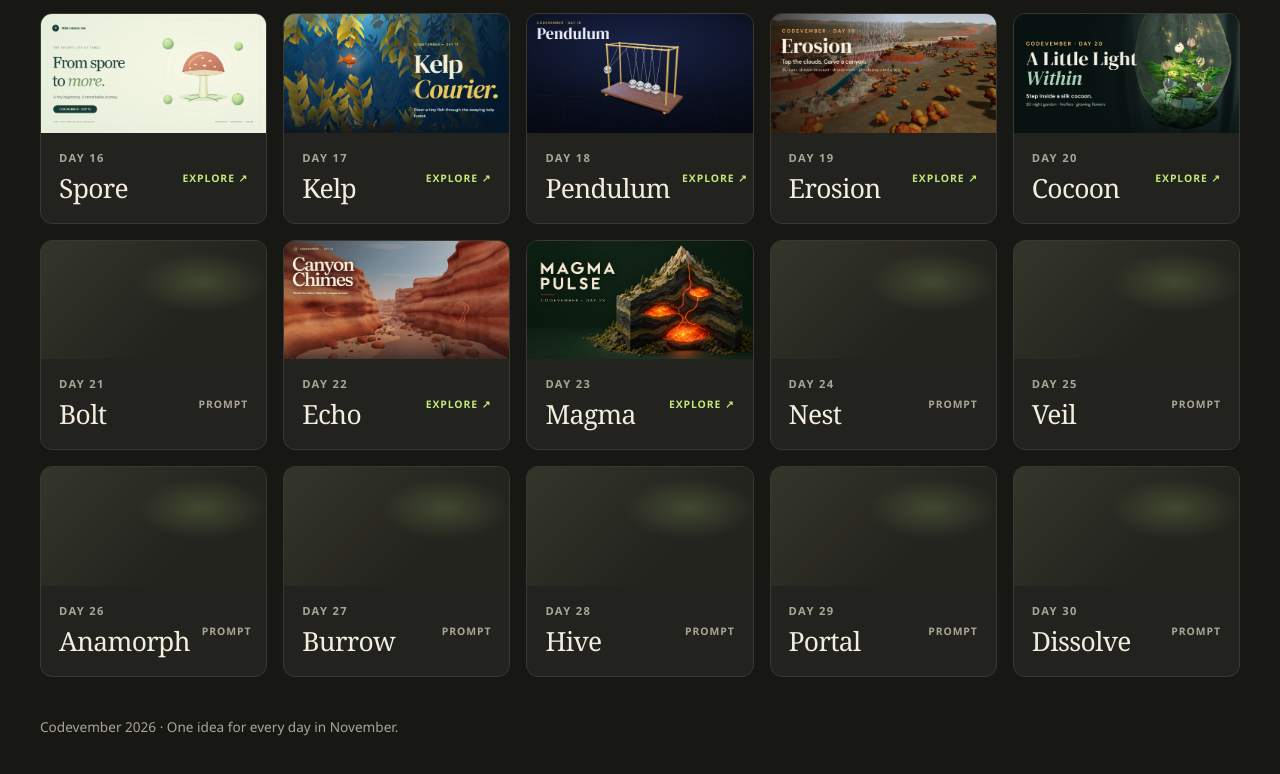
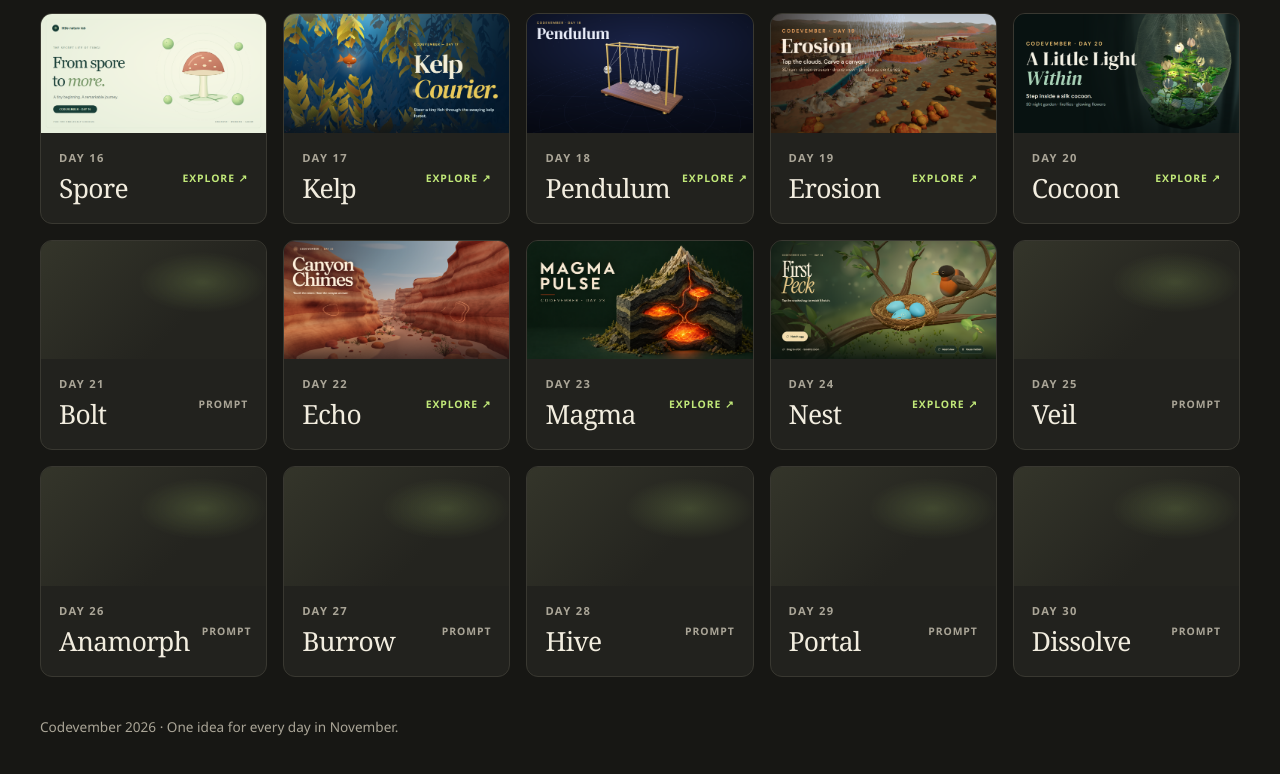
Before and after one commit to gregpuzzles1/codevember-2026, a plain HTML site: page index.html in a window 1280 px wide. Shown: the part 1177-1951 px from the top of the page. Drawn offline with Linux system fonts and the light colour scheme.

Commit message:
Update Codevember calendar

```diff
--- a/index.html
+++ b/index.html
@@ -296,9 +296,11 @@
           <div class="day-info"><div><span class="day-number">Day 23</span><h2 class="day-word">Magma</h2></div><span class="status">Explore ↗</span></div>
         </a>
       </li>
-      <li class="day-card">
-        <div class="prompt-art" aria-hidden="true"></div>
-        <div class="day-info"><div><span class="day-number">Day 24</span><h2 class="day-word">Nest</h2></div><span class="status">Prompt</span></div>
+      <li class="day-card complete">
+        <a href="./24/" aria-label="Day 24: Nest — open project">
+          <img class="preview" src="./24/social-preview.png" alt="" loading="lazy" decoding="async">
+          <div class="day-info"><div><span class="day-number">Day 24</span><h2 class="day-word">Nest</h2></div><span class="status">Explore ↗</span></div>
+        </a>
       </li>
       <li class="day-card">
         <div class="prompt-art" aria-hidden="true"></div>
```
Also changed, not shown: README.md.
